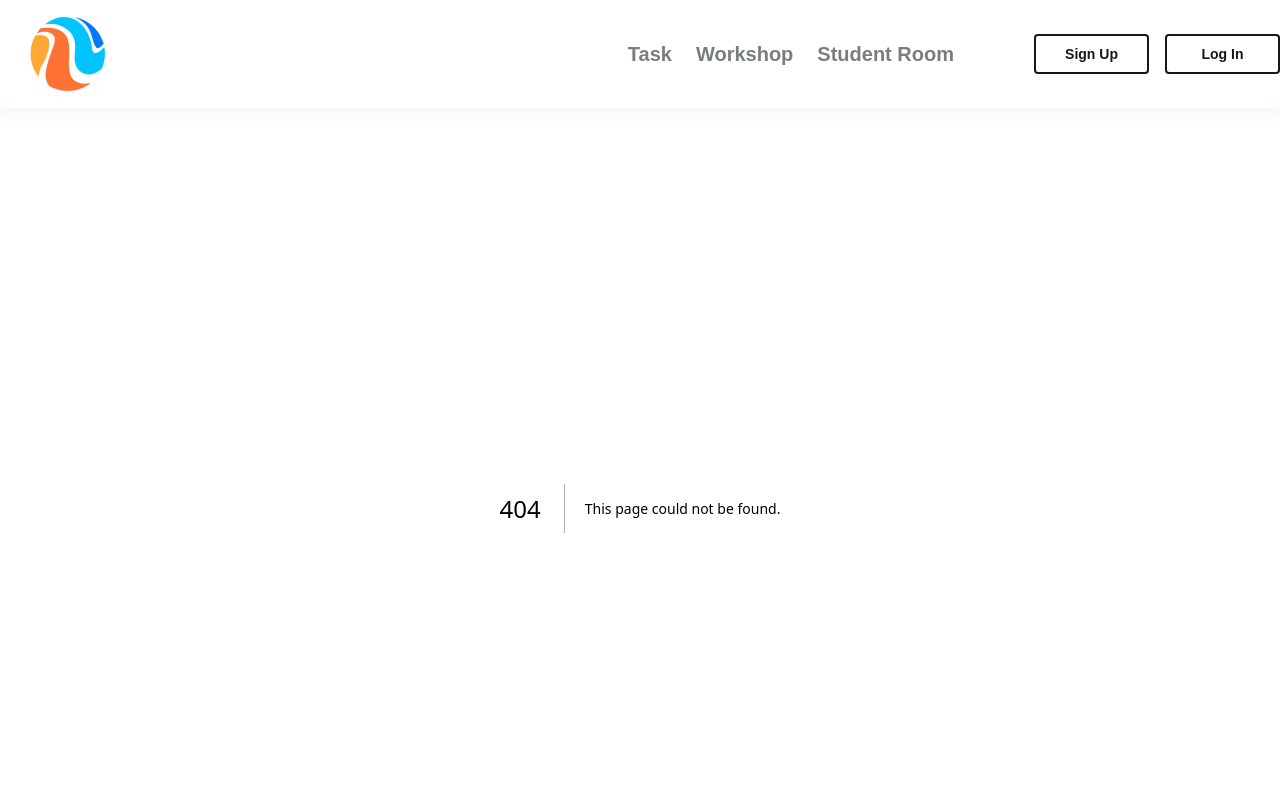
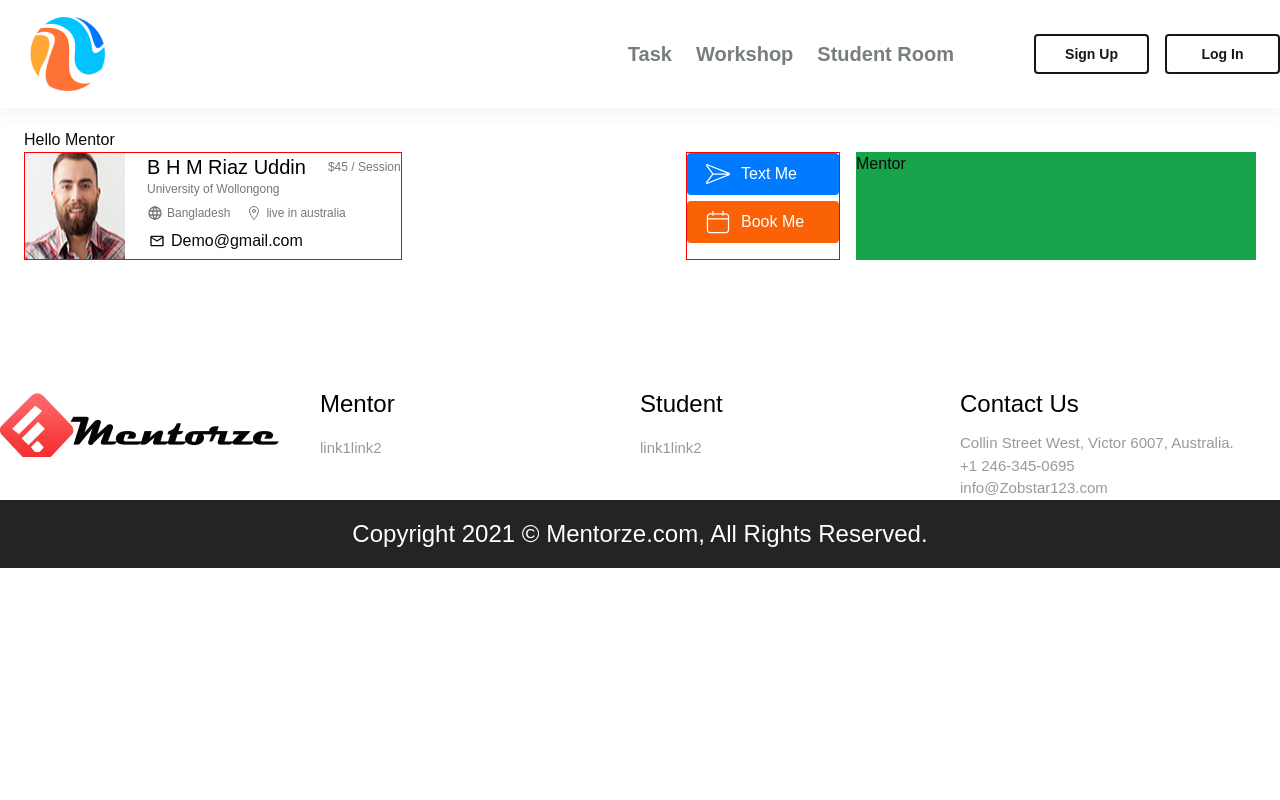
Before and after one commit to iripon07/pro_study_mate, a Next.js app: page /mentorprofile in a window 1280 px wide. Before the commit this address had no page. Shown: the top 800 px of the page. Built offline with nearby package versions, Linux system fonts and the light colour scheme; a web font is replaced by a local one.

Commit message:
Mentor profile added

```diff
--- /dev/null
+++ b/src/app/mentorprofile/page.tsx
@@ -0,0 +1,72 @@
+"use client";
+
+import MentorAvatar from "@/assets/MentorAvatar.png";
+import Image from "next/image";
+import { CiCalendar, CiPaperplane } from "react-icons/ci";
+import { IoLocationOutline } from "react-icons/io5";
+import { MdOutlineEmail } from "react-icons/md";
+import { TbWorld } from "react-icons/tb";
+
+const MentorProfile = () => {
+  return (
+    <div className="container mx-auto mt-5 px-6">
+      <h1>Hello Mentor</h1>
+
+      <div className="grid grid-cols-3 gap-4">
+        <div className="col-span-2 w-full">
+          <div className="flex w-full justify-between rounded-sm bg-white">
+            <div
+              style={{ border: "1px solid red" }}
+              className="flex gap-[22px]"
+            >
+              <Image src={MentorAvatar} alt="Mentor Avatar" />
+              <div className="mb-[6px]">
+                <div className="flex items-center gap-[22px]">
+                  <p className="text-xl text-black">B H M Riaz Uddin</p>
+                  <p className="font-prosto text-xs text-[#777777]">
+                    $45 / Session
+                  </p>
+                </div>
+                <p className="text-xs text-[#777777]">
+                  University of Wollongong
+                </p>
+
+                <div className="my-2 flex items-center gap-4 text-xs text-[#777777]">
+                  <div className="flex items-center gap-1">
+                    <TbWorld className="h-4 w-4" />
+                    <p>Bangladesh</p>
+                  </div>
+                  <div className="flex items-center gap-1">
+                    <IoLocationOutline className="h-4 w-4" />
+
+                    <p>live in australia </p>
+                  </div>
+                </div>
+                <div className="flex items-center gap-1">
+                  <MdOutlineEmail className="h-4 w-5" />
+                  <p>Demo@gmail.com</p>
+                </div>
+              </div>
+            </div>
+
+            <div style={{ border: "1px solid red" }} className="gap-y-[6px]">
+              <button className="flex min-w-[152px] items-center rounded-sm bg-[#007AFF] py-[6px] pl-4 text-white duration-300 hover:opacity-80">
+                <CiPaperplane className="mr-2 h-[30px] w-[30px]" />
+                Text Me
+              </button>
+              <button className="mt-[6px] flex min-w-[152px] items-center rounded-sm bg-[#FB6107] py-[6px] pl-4 text-white duration-300 hover:opacity-80">
+                <CiCalendar className="mr-2 h-[30px] w-[30px]" />
+                Book Me
+              </button>
+            </div>
+          </div>
+        </div>
+        <div className="w-full bg-green-600">
+          <h1>Mentor</h1>
+        </div>
+      </div>
+    </div>
+  );
+};
+
+export default MentorProfile;
--- a/src/app/nextpart/page.tsx
+++ b/src/app/nextpart/page.tsx
@@ -12,7 +12,7 @@ const NextPart = () => {
 
   return (
     <div>
-      <div className="container mx-auto">
+      <div className="container mx-auto px-6">
 
         <div className="mx-auto my-14 max-w-[627px]">
 
```
Also changed, not shown: src/assets/MentorAvatar.png (added).
